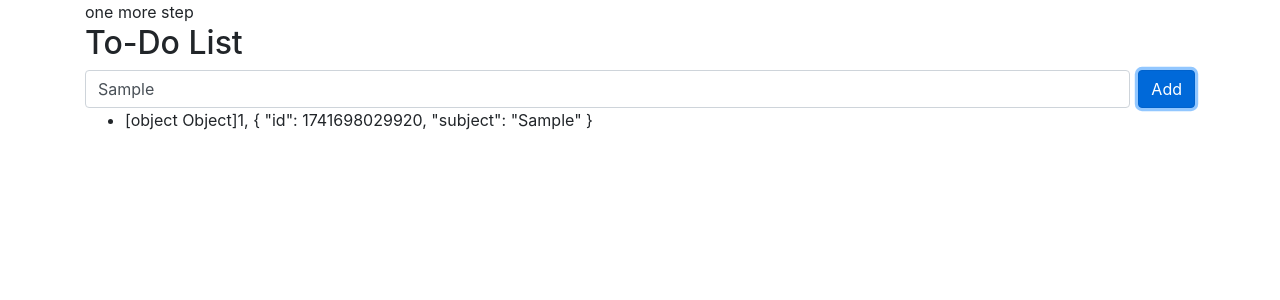
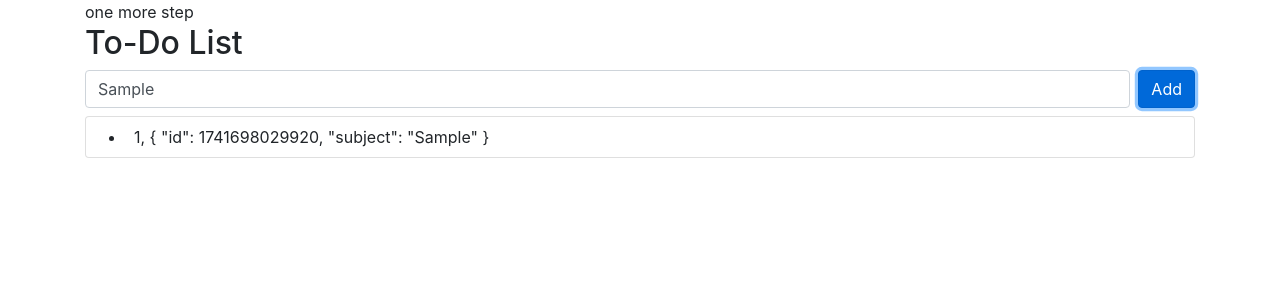
Before and after one commit to hyunsuk1111/vue3-project, a Vue app: page / in a window 1280 px wide. Both pictures are taken after typing "Sample" into the empty fields and a click on the button "Add". Shown: the top 300 px of the page. Built offline with nearby package versions, Linux system fonts and the light colour scheme.

Commit message:
MOD : 디자인 및 코드 오류 수정
디자인 및 코드 오류 수정

```diff
--- a/src/App.vue
+++ b/src/App.vue
@@ -10,8 +10,8 @@
         <button class="btn btn-primary" type="submit">Add</button>
       </div>
     </form>
-    <ul>
-      <li v-for="(item, index) in todoList" :key="index">{{ item + 1 }}, {{ item }}</li>
+    <ul class="card mt-2">
+      <li class="card-body p-2" v-for="(item, index) in todoList" :key="index">{{ index + 1 }}, {{ item }}</li>
     </ul>
   </div>
 </template>
```
